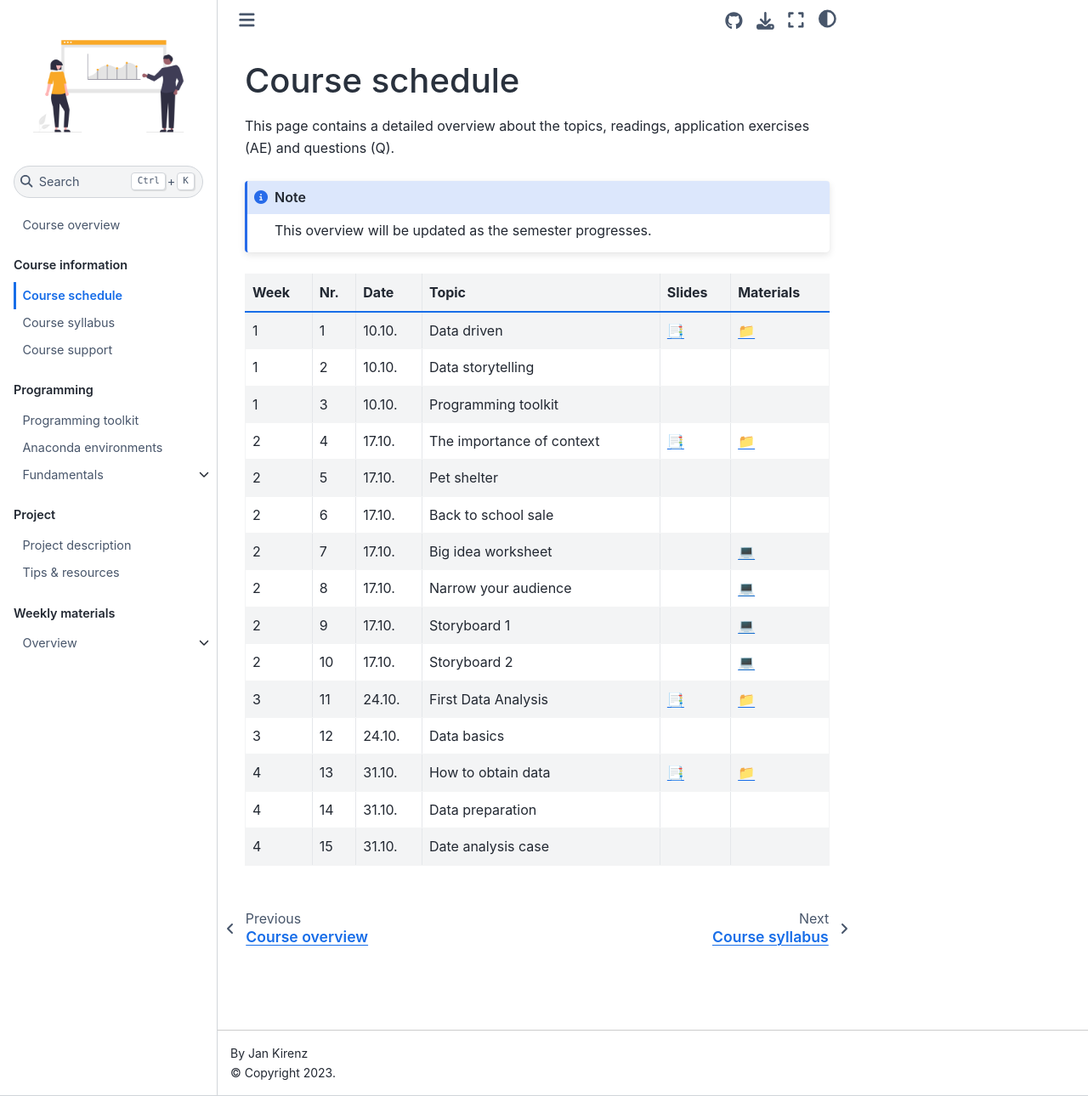
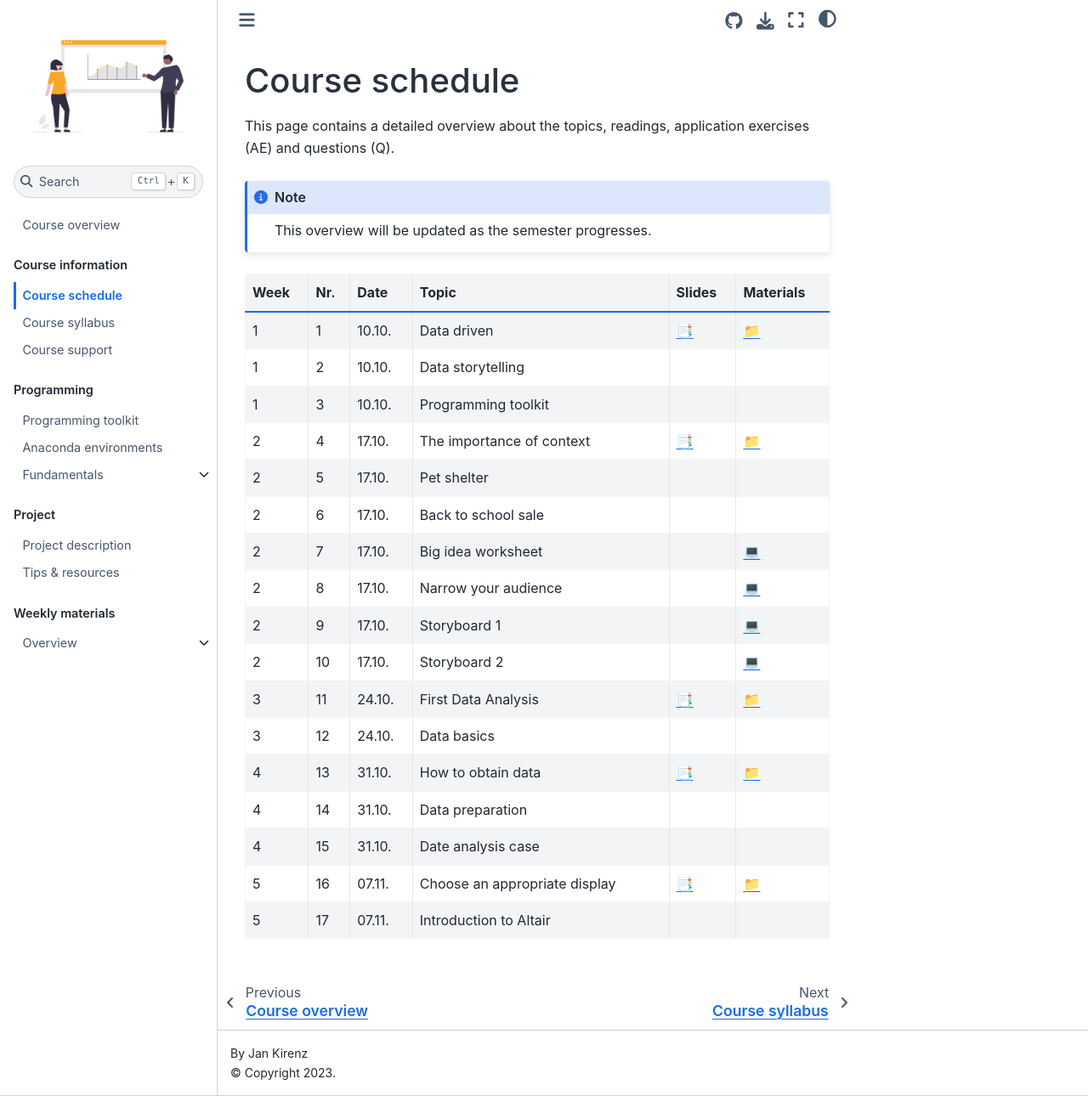
Before and after one commit to dst-ws22/website, a Jupyter Book: the page built from docs/course-schedule.md, in a window 1280 px wide and 1290 px high. Shown: the whole window at 85% size. Built offline with Jupyter Book 1.0.4 settings and Sphinx 7.4.7 and the Sphinx Book theme 1.1.4, drawn with Linux system fonts in a browser that asks for light colours; comment, search, counter and statistics services are not loaded.

Commit message:
Update course-schedule.md

```diff
--- a/docs/course-schedule.md
+++ b/docs/course-schedule.md
@@ -23,5 +23,7 @@ This overview will be updated as the semester progresses.
 |	4	|	13	|	31.10.	|	How to obtain data	|	[📑](https://drive.google.com/file/d/1-m-1hYOlHtk14Wxc3d_-VTVmE23A_I6n/view?usp=sharing)	|	[📁](../weeks/week4.md)	|
 |	4	|	14	|	31.10.	|	Data preparation	|		|		|
 |	4	|	15	|	31.10.	|	Date analysis case	|		|		|
+|	5	|	16	|	07.11.	|	Choose an appropriate display	|	[📑](https://drive.google.com/file/d/1-w4Hc6iYspOzPSlebRxgKfzEql6OSahV/view?usp=sharing)	|	[📁](../weeks/week5.md)	|
+|	5	|	17	|	07.11.	|	Introduction to Altair	|		|		|
 
 <br>
```
